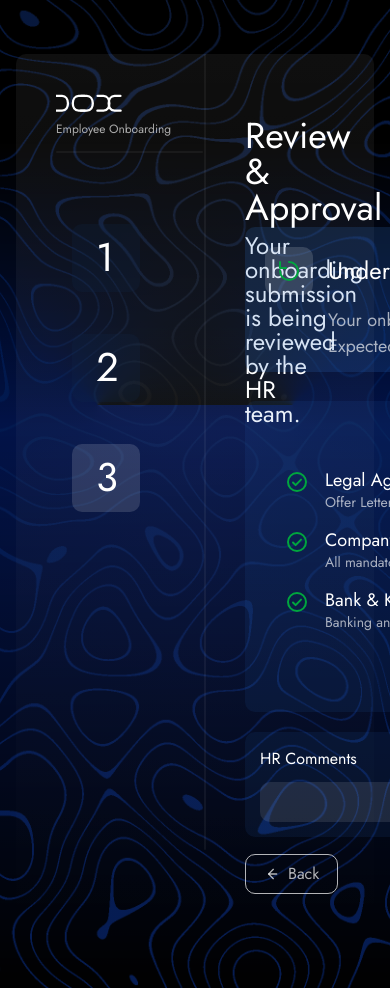
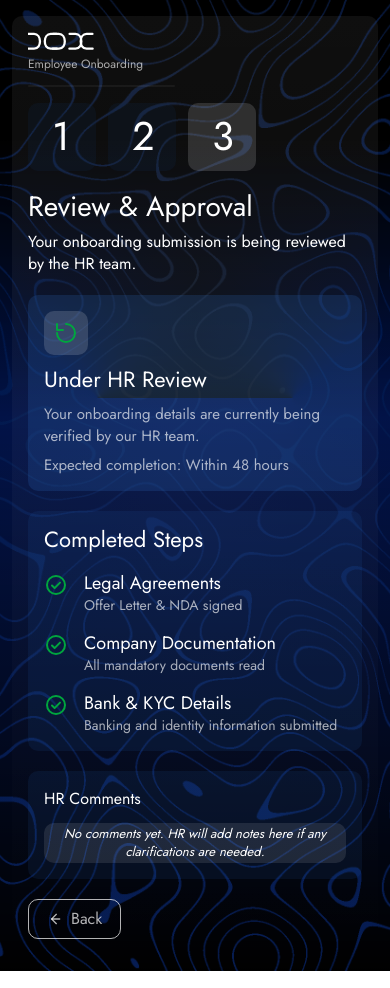
Before and after one commit to NoCapCode-tm/Dox, a React (Vite) app: page /review-approval in a window 390 px wide. Built offline with nearby package versions, Linux system fonts and the light colour scheme; a web font is replaced by a local one.

Commit message:
fix: updated Review Approval page to make responsive across smaller device

```diff
--- a/src/pages/ReviewApproval.jsx
+++ b/src/pages/ReviewApproval.jsx
@@ -53,13 +53,75 @@ const ReviewApproval = () => {
                 }}
             />
 
-            <div className="relative z-10 mx-auto w-full max-w-[1300px] px-4 py-[54px]">
+            <div className="relative z-10 mx-auto w-full max-w-[1300px] px-3 sm:px-4 lg:px-4 py-4 sm:py-6 lg:py-[54px]">
                 <div
-                    className="relative min-h-[880px] rounded-[10px]"
+                    className="relative rounded-[10px] p-4 sm:p-6 lg:p-0"
                     style={{
                         background: 'linear-gradient(180deg, rgba(255, 255, 255, 0.06) 0%, rgba(153, 153, 153, 0) 100%)',
                     }}
                 >
+                    <div className="lg:hidden">
+                        <div>
+                            <DoxLogo />
+                            <p className="mt-1 text-[12px] leading-[18px] text-white/65">Employee Onboarding</p>
+                            <div className="mt-3 mb-4">
+                                <HorizontalDivider />
+                            </div>
+                        </div>
+
+                        <div className="flex items-center gap-3 mb-5">
+                            <StepBox number="1" active />
+                            <StepBox number="2" />
+                            <StepBox number="3" completed />
+                        </div>
+
+                        <h1 className="text-[28px] sm:text-[32px] leading-[32px] sm:leading-[36px] font-normal text-white">Review &amp; Approval</h1>
+                        <p className="mt-2 text-[16px] sm:text-[18px] leading-[22px] sm:leading-[24px] font-normal text-white">
+                            Your onboarding submission is being reviewed by the HR team.
+                        </p>
+
+                        <div className="mt-5 rounded-[10px] bg-[rgba(46,109,194,0.2)] p-4 sm:p-5">
+                            <div className="h-[44px] w-[44px] rounded-[10px] bg-white/15 flex items-center justify-center">
+                                <ReviewIcon />
+                            </div>
+                            <h2 className="mt-3 text-[22px] sm:text-[24px] leading-[24px] font-normal text-white">Under HR Review</h2>
+                            <p className="mt-3 text-[15px] sm:text-[17px] leading-[22px] font-normal text-white/65">
+                                Your onboarding details are currently being verified by our HR team.
+                            </p>
+                            <p className="mt-2 text-[15px] sm:text-[17px] leading-[20px] font-normal text-white/65">
+                                Expected completion: Within 48 hours
+                            </p>
+                        </div>
+
+                        <div className="mt-5 rounded-[10px] bg-[rgba(46,109,194,0.1)] p-4 sm:p-5">
+                            <h2 className="text-[22px] sm:text-[24px] leading-[24px] font-normal text-white">Completed Steps</h2>
+                            <div className="mt-5 flex flex-col gap-4">
+                                {steps.map((step, index) => (
+                                    <CompletedStep key={index} title={step.title} desc={step.desc} />
+                                ))}
+                            </div>
+                        </div>
+
+                        <div className="mt-5 rounded-[10px] bg-[rgba(46,109,194,0.1)] p-4">
+                            <p className="text-[16px] leading-[24px] font-normal text-white">HR Comments</p>
+                            <div className="mt-3 h-[40px] rounded-[10px] bg-white/10 flex items-center justify-center px-4 text-center">
+                                <p className="text-[13px] sm:text-[15px] leading-[18px] sm:leading-[22px] italic text-white">
+                                    No comments yet. HR will add notes here if any clarifications are needed.
+                                </p>
+                            </div>
+                        </div>
+
+                        <button
+                            type="button"
+                            onClick={() => navigate('/welcome')}
+                            className="mt-5 flex items-center gap-[8px] h-[40px] rounded-[10px] border border-white/70 px-[18px] text-[16px] leading-[24px] text-white/70 hover:bg-white/5 transition-colors"
+                        >
+                            <BackArrowIcon />
+                            Back
+                        </button>
+                    </div>
+
+                    <div className="hidden lg:block min-h-[880px]">
                         <div className="absolute inset-y-0 left-[188px] pointer-events-none">
                             <VerticalDivider />
                         </div>
@@ -132,6 +194,7 @@ const ReviewApproval = () => {
                     </div>
                 </div>
             </div>
+        </div>
     )
 }
 
```
Lines whose indentation alone changed are shown as unchanged.
